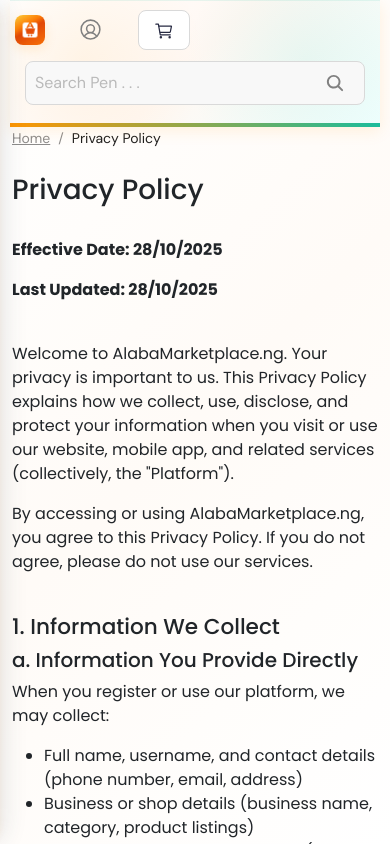
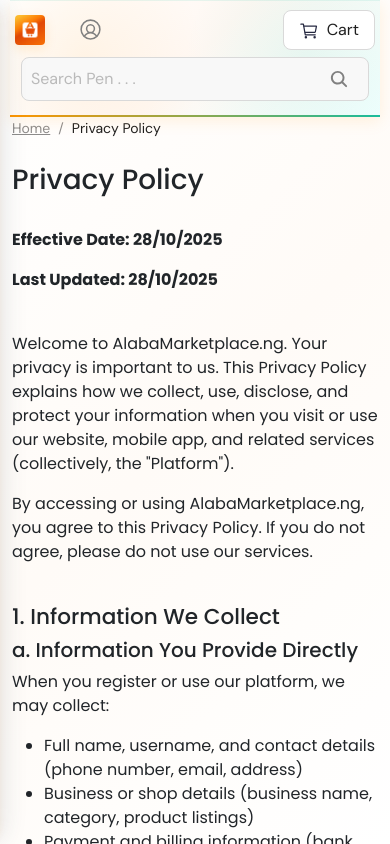
Before and after one commit to ALABAMARKETPLACE/Alabamarket-Dev, a Next.js app: page /privacy-policy in a window 390 px wide. Shown: the top 844 px of the page. Built offline with nearby package versions, Linux system fonts and the light colour scheme; no server answers; what @ant-design/nextjs-registry would draw is missing.

Commit message:
Done with Mobile responsiveness

```diff
--- a/src/components/header/categoryNav.scss
+++ b/src/components/header/categoryNav.scss
@@ -4,6 +4,12 @@
   overflow: visible !important;
   display: flex;
   align-items: center;
+
+  // Mobile adjustments (small phones)
+  @media (max-width: 480px) {
+    min-height: 45px;
+    padding: 0 3px;
+  }
 
   // Mobile adjustments
   @media (max-width: 767px) {
@@ -29,6 +35,11 @@
   width: 100%;
   gap: 8px;
 
+  // Mobile (small phones): Reduce gap significantly
+  @media (max-width: 480px) {
+    gap: 2px;
+  }
+
   // Mobile: Reduce gap
   @media (max-width: 767px) {
     gap: 4px;
@@ -51,6 +62,11 @@
   flex: 1;
   height: 100%;
   min-height: 60px;
+
+  // Mobile (small phones) adjustments
+  @media (max-width: 480px) {
+    min-height: 45px;
+  }
 
   // Mobile adjustments
   @media (max-width: 767px) {
@@ -76,6 +92,12 @@
     padding: 0 15px;
     overflow-y: hidden;
     height: 100%;
+
+    // Mobile (small phones): Reduce padding and gap significantly
+    @media (max-width: 480px) {
+      gap: 4px;
+      padding: 0 5px;
+    }
 
     // Mobile: Reduce padding and gap
     @media (max-width: 767px) {
--- a/src/components/header/style.scss
+++ b/src/components/header/style.scss
@@ -4,8 +4,17 @@
   padding: 0 10px;
   box-sizing: border-box;
   width: 100%;
+
+  @media (max-width: 480px) {
+    padding: 0 5px;
+  }
+
   @media (max-width: 767px) {
     padding: 0 10px;
+  }
+
+  @media (min-width: 768px) and (max-width: 1024px) {
+    padding: 0 15px;
   }
 }
 
@@ -23,6 +32,21 @@
   animation: slideDown 0.5s ease-out;
   position: relative;
   overflow: visible;
+
+  @media (max-width: 480px) {
+    padding: 8px 0;
+    border-bottom: 2px solid transparent;
+    border-image: linear-gradient(90deg, #ff9500 0%, #1abc9c 100%) 1;
+  }
+
+  @media (max-width: 767px) {
+    padding: 10px 5px;
+  }
+
+  @media (min-width: 768px) and (max-width: 1024px) {
+    padding: 11px 0;
+  }
+
   &::before {
     content: "";
     position: absolute;
@@ -43,9 +67,6 @@
     pointer-events: none;
     z-index: 0;
   }
-  @media (max-width: 767px) {
-    padding: 10px 5px;
-  }
 }
 
 @keyframes slideDown {
@@ -64,8 +85,17 @@
   width: 100%;
   box-sizing: border-box;
   overflow: visible !important;
+
+  @media (max-width: 480px) {
+    padding: 8px 8px 0 8px;
+  }
+
   @media (max-width: 767px) {
     padding: 10px 10px 0 10px;
+  }
+
+  @media (min-width: 768px) and (max-width: 1024px) {
+    padding: 10px 15px 0 15px;
   }
 }
 
@@ -77,12 +107,30 @@
   flex-wrap: nowrap;
   position: relative;
   z-index: 1;
+
+  @media (max-width: 480px) {
+    gap: 6px;
+    flex-wrap: nowrap;
+    justify-content: space-between;
+  }
+
+  @media (max-width: 767px) {
+    gap: 10px;
+    flex-wrap: wrap;
+  }
+
+  @media (min-width: 768px) and (max-width: 1024px) {
+    gap: 12px;
+    flex-wrap: wrap;
+  }
+
+  @media (min-width: 1025px) {
+    flex-wrap: nowrap;
+  }
+
   @media (max-width: 1024px) {
     flex-wrap: wrap;
     row-gap: 12px;
-  }
-  @media (max-width: 767px) {
-    gap: 10px;
   }
 }
 
@@ -101,15 +149,31 @@
   text-decoration: none;
   margin-right: 10px;
   transition: transform 0.3s ease, filter 0.3s ease;
+  white-space: nowrap;
+  flex-shrink: 0;
+
   &:hover {
     transform: scale(1.05);
     filter: drop-shadow(0 4px 8px rgba(255, 149, 0, 0.2));
   }
+
+  @media (max-width: 480px) {
+    gap: 6px;
+    font-size: 18px;
+    margin-right: 0px;
+    flex: 0 0 auto;
+  }
+
   @media (max-width: 767px) {
     flex: 1;
     padding-left: -10px;
     font-size: 22px;
     margin-right: 0px;
+  }
+
+  @media (min-width: 768px) and (max-width: 1024px) {
+    font-size: 28px;
+    margin-right: 8px;
   }
 }
 
@@ -121,13 +185,26 @@
   overflow: hidden;
   box-shadow: 0 4px 12px rgba(255, 149, 0, 0.15);
   transition: transform 0.3s ease, box-shadow 0.3s ease;
+
   &:hover {
     transform: translateY(-2px);
     box-shadow: 0 6px 16px rgba(26, 188, 156, 0.2);
   }
+
+  @media (max-width: 480px) {
+    width: 24px;
+    height: 24px;
+    border-radius: 4px;
+  }
+
   @media (max-width: 767px) {
     width: 30px;
     height: 30px;
+  }
+
+  @media (min-width: 768px) and (max-width: 1024px) {
+    width: 40px;
+    height: 40px;
   }
 }
 
@@ -137,10 +214,21 @@
     padding: 0px 10px;
     flex: 0 0 auto;
     min-width: 180px;
+    @media (max-width: 1400px) {
+      min-width: 160px;
+      padding: 0px 8px;
+    }
+    @media (max-width: 1200px) {
+      flex: 1;
+      min-width: auto;
+    }
     @media (max-width: 1024px) {
       flex: 1;
       min-width: auto;
     }
+  }
+  @media (max-width: 480px) {
+    display: none;
   }
   @media (max-width: 767px) {
     display: none;
@@ -176,23 +264,46 @@
   align-items: center;
   gap: 10px;
   flex: 0 0 auto;
+
   &.desktop {
     padding: 0px 10px;
-    @media (max-width: 767px) {
-      display: none; // Hide desktop on mobile
+    @media (max-width: 1200px) {
+      gap: 6px;
+      padding: 0px 5px;
     }
     @media (max-width: 820px) {
-      flex: 1;
+      display: none;
+    }
+    @media (max-width: 767px) {
+      display: none;
     }
   }
+
   &.mobile {
     overflow: hidden;
-    @media (min-width: 768px) {
-      display: none; // Hide mobile on desktop
+    gap: 8px;
+    @media (min-width: 821px) {
+      display: none;
     }
     @media (max-width: 820px) {
       display: flex;
     }
+    @media (max-width: 480px) {
+      gap: 0px;
+      margin-right: 0px;
+    }
+  }
+}
+
+.Header-menu:nth-of-type(4) {
+  @media (max-width: 480px) {
+    margin-left: auto;
+  }
+}
+
+.Header-menu:nth-of-type(5) {
+  @media (max-width: 480px) {
+    margin-left: 0px;
   }
 }
 
@@ -224,10 +335,26 @@
   border-radius: 999px;
   justify-content: center;
   width: 100%;
+  padding: 10px 16px;
+  font-size: 14px;
+
+  @media (max-width: 480px) {
+    padding: 8px 12px;
+    font-size: 12px;
+    gap: 4px;
+  }
+
   @media (min-width: 768px) {
     width: auto;
   }
+
   background: vars.$button_background_color;
+  transition: all 0.3s ease;
+
+  &:hover {
+    transform: translateY(-2px);
+    box-shadow: 0 4px 12px rgba(255, 149, 0, 0.3);
+  }
 }
 
 .Header-sellerBtn-text {
@@ -238,11 +365,35 @@
 .Header-Text1 {
   font-size: 16px;
   font-family: vars.$Bold;
+
+  @media (max-width: 480px) {
+    font-size: 13px;
+  }
+
+  @media (max-width: 767px) {
+    font-size: 14px;
+  }
+
+  @media (min-width: 768px) and (max-width: 1024px) {
+    font-size: 15px;
+  }
 }
 
 .Header-Text2 {
   font-size: 14px;
   font-family: vars.$Bold;
+
+  @media (max-width: 480px) {
+    font-size: 12px;
+  }
+
+  @media (max-width: 767px) {
+    font-size: 12px;
+  }
+
+  @media (min-width: 768px) and (max-width: 1024px) {
+    font-size: 13px;
+  }
 }
 
 .Header-Text3 {
@@ -258,56 +409,64 @@
   }
 }
 
-.Header-text3 {
+.Header-Text3 {
   font-family: vars.$SemiBold;
   font-size: 16px;
   max-width: 45px;
   overflow: hidden;
+
+  @media (max-width: 480px) {
+    font-size: 12px;
+    max-width: 35px;
+  }
+
   @media (max-width: 767px) {
-    display: none; // Hide mobile on desktop
+    display: none;
   }
 }
 
 .Header-search {
   cursor: pointer;
   width: 100%;
+
   &.desktop {
     flex: 1 1 320px;
     position: relative;
     min-width: 250px;
+    @media (max-width: 1200px) {
+      flex: 1 1 280px;
+      min-width: 200px;
+    }
+    @media (max-width: 991px) {
+      display: none;
+    }
     @media (max-width: 767px) {
       display: none;
     }
   }
-  &.mobile {
-    display: none;
-    flex: 1;
-    padding: 10px;
-    @media (max-width: 767px) {
-      display: block;
-    }
-  }
+
   &.tablet {
     display: none;
     flex: 1;
     padding: 10px;
-  }
-
-  @media (max-width: 991px) {
-    &.desktop {
+    @media (max-width: 1200px) {
+      display: block;
+    }
+    @media (max-width: 767px) {
       display: none;
-    }
-    &.tablet {
-      display: block;
     }
   }
 
-  @media (max-width: 767px) {
-    &.tablet {
-      display: none;
+  &.mobile {
+    display: none;
+    flex: 1;
+    padding: 8px;
+    @media (max-width: 767px) {
+      display: block;
+      width: 100%;
     }
-    &.mobile {
-      display: block;
+    @media (max-width: 480px) {
+      padding: 6px;
     }
   }
 }
@@ -324,8 +483,22 @@
   box-shadow: 4px 4px 8px 4px rgba(0, 0, 0, 0.1);
   background-color: #fff;
   border: 1px solid rgb(238, 238, 238);
+  max-height: 400px;
+
+  @media (max-width: 480px) {
+    width: 100vw;
+    border-radius: 0;
+    margin-left: calc(-50vw + 50%);
+    max-height: 300px;
+  }
+
   @media (max-width: 767px) {
     width: 95%;
+    max-height: 350px;
+  }
+
+  @media (max-width: 1200px) {
+    max-height: 350px;
   }
 }
 
@@ -485,10 +658,22 @@
   border: 1px solid grey;
   padding: 1px;
   margin-right: -10px;
+  transition: transform 0.3s ease;
+
+  @media (max-width: 480px) {
+    height: 24px;
+    width: 24px;
+    margin-right: -8px;
+  }
+
   @media only screen and (min-width: 481px) and (max-width: 768px) {
     height: 39px;
     width: 39px;
     margin-right: 0px;
+  }
+
+  &:hover {
+    transform: scale(1.1);
   }
 }
 
```
Also changed, not shown: src/app/(dashboard)/auth/style.scss (+72 -0 lines).
